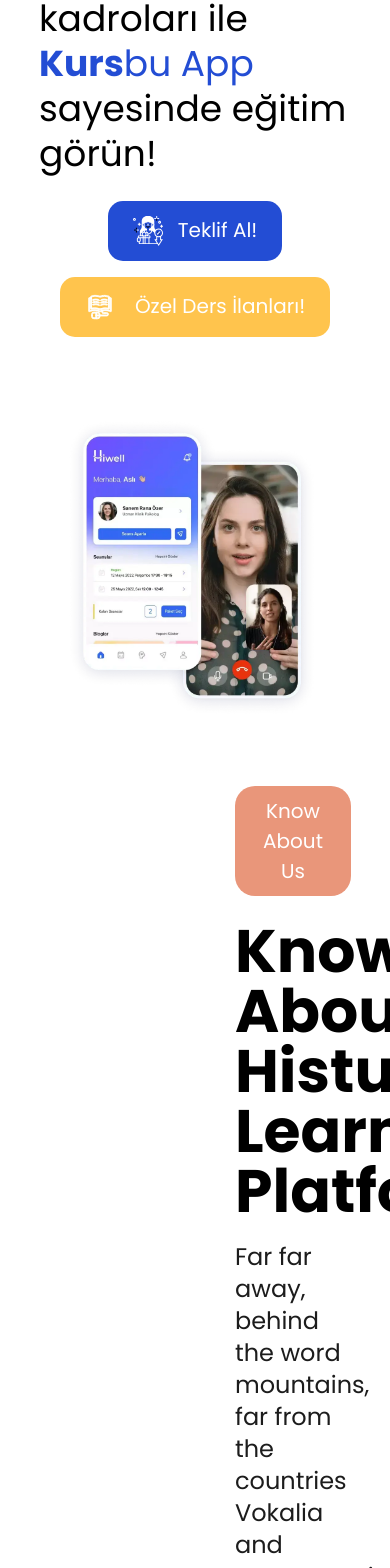
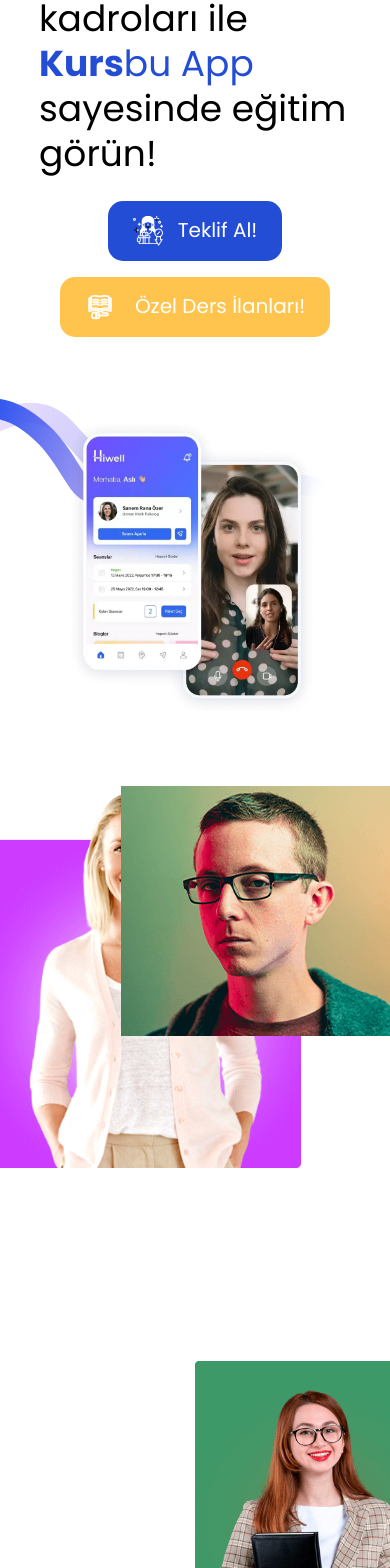
Before and after one commit to vkmerd/kursbu-app, a Next.js app: page / in a window 390 px wide. Shown: the part 300-1868 px from the top of the page. Built offline with nearby package versions, Linux system fonts and the light colour scheme.

Commit message:
svg eklendi ve mobil tarafı iyilestirildi

```diff
--- a/app/globals.css
+++ b/app/globals.css
@@ -5,3 +5,7 @@
 :root {
 
 }
+
+.home-gradient{
+    background:linear-gradient(0deg, rgb(255, 255, 255) 0%, rgb(240, 242, 255) 100%);
+}
--- a/app/homePageComponents/About.jsx
+++ b/app/homePageComponents/About.jsx
@@ -19,7 +19,7 @@
   }, [scrollY, controls1, controls2, controls3]);
 
   return (
-    <div className="w-4/5 mx-auto grid grid-cols-2 items-center py-[60px]">
+    <div className="w-4/5 mx-auto grid grid-cols-1 md:grid-cols-2 items-center py-[60px]">
       <div className="relative h-screen">
         <motion.img
           src="/about-01.png"
--- a/app/homePageComponents/Banner.jsx
+++ b/app/homePageComponents/Banner.jsx
@@ -5,6 +5,22 @@
 export default function Banner(){
     return(
         <>
+        <div className="w-full absolute left-0 top-[50%]">
+          <svg xmlns="http://www.w3.org/2000/svg" width="100%" height="695" viewBox="0 0 1920 695" fill="none">
+            <path d="M-182.528 193.862C-65.8155 149.068 150.286 -31.0389 318.449 143.291C486.611 317.621 566.944 434.149 575.241 442.751C647.658 523.104 866.732 609.246 1164.05 486.629C1461.36 364.013 1625.8 442.028 1670.85 518.302" stroke="url(#paint0_linear_122_2328)" stroke-width="100"/>
+            <path d="M-149.94 70.5799C-42.389 31.1258 67.5291 29.5701 225.268 186.253C383.006 342.937 396.772 572.451 559.331 401.496C721.889 230.54 1306.59 569.486 1560.74 469.164C1834.61 361.053 2018.53 501.59 2061.13 569.999" stroke="url(#paint1_linear_122_2328)" stroke-width="100"/>
+            <defs>
+            <linearGradient id="paint0_linear_122_2328" x1="-38.9151" y1="31.1555" x2="1361.77" y2="833.552" gradientUnits="userSpaceOnUse">
+            <stop stop-color="#F1E2FF"/>
+            <stop offset="1" stop-color="#4F68EF" stop-opacity="0"/>
+            </linearGradient>
+            <linearGradient id="paint1_linear_122_2328" x1="-42.0066" y1="92.91" x2="1359.68" y2="615.938" gradientUnits="userSpaceOnUse">
+            <stop stop-color="#2F57EF"/>
+            <stop offset="1" stop-color="#B966E7" stop-opacity="0"/>
+            </linearGradient>
+            </defs>
+          </svg>
+        </div>
         <div className="w-4/5 mx-auto grid grid-cols-1 md:grid-cols-2 items-center py-[60px]">
       <motion.div
         initial={{ opacity: "0", translateY: "50px" }}
--- /dev/null
+++ b/app/homePageComponents/Features.jsx
@@ -0,0 +1,11 @@
+export default function Features(){
+    return(
+        <>
+            <div className="w-full home-gradient">
+                <div className="w-4/5 mx-auto px-[100px]">
+                    features
+                </div>
+            </div>
+        </>
+    )
+}
--- a/app/layout.js
+++ b/app/layout.js
@@ -15,7 +15,7 @@
         <link href="https://fonts.googleapis.com/css2?family=Poppins:ital,wght@0,100;0,200;0,300;0,400;0,500;0,600;0,700;0,800;0,900;1,100;1,200;1,300;1,400;1,500;1,600;1,700;1,800;1,900&display=swap" rel="stylesheet" />
         <link rel="icon" href="/favicon.png" />
       </head>
-      <body className="font-poppins">
+      <body className="font-poppins overflow-x-clip">
         <Header />
         {children}
       </body>
--- a/app/page.js
+++ b/app/page.js
@@ -1,12 +1,14 @@
-import Image from "next/image";
 import Banner from "./homePageComponents/Banner";
 import About from "./homePageComponents/About";
+import Features from "./homePageComponents/Features";
+
 
 export default function Home() {
   return (
     <main>
       <Banner />
       <About />
+      <Features />
     </main>
   );
 }
```
